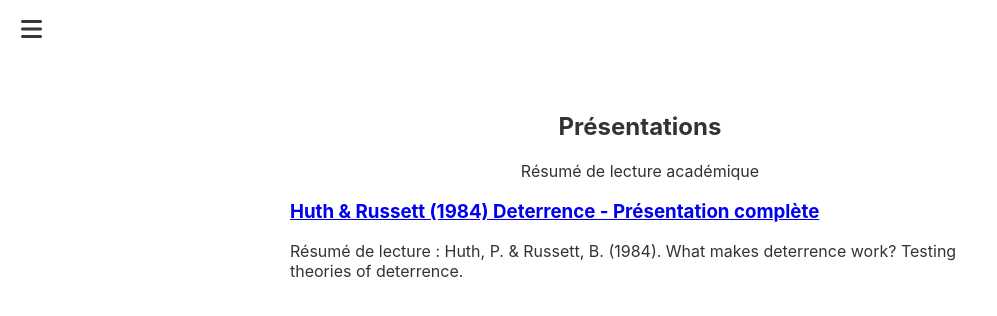
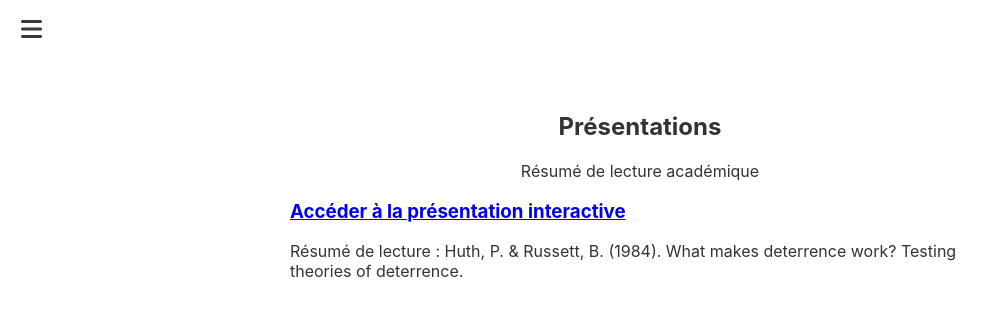
Before and after one commit to MADUP212/MADUP212.github.io, a Jekyll site: the page built from section/presentation.md, in a window 1280 px wide. Shown: the top 316 px of the page, without its empty margins (0-997 px from the left). Built offline with Jekyll 4.4.1, drawn with Linux system fonts in a browser that asks for light colours.

Commit message:
Update presentation.md

```diff
--- a/section/presentation.md
+++ b/section/presentation.md
@@ -15,7 +15,9 @@ title: Présentations
 
       <article class="presentation-entry">
         <h3>
-          <a href="https://www.masdupuis.com/assets/presentations/huth_detterence_web.html#/title-slide">Huth & Russett (1984) Deterrence - Présentation complète</a>
+<a href="https://www.masdupuis.com/assets/presentations/huth_detterence_web.html#/title-slide" target="_blank">
+  Accéder à la présentation interactive
+</a>
         </h3>
         <p>Résumé de lecture : Huth, P. & Russett, B. (1984). What makes deterrence work? Testing theories of deterrence.</p>
       </article>
```
